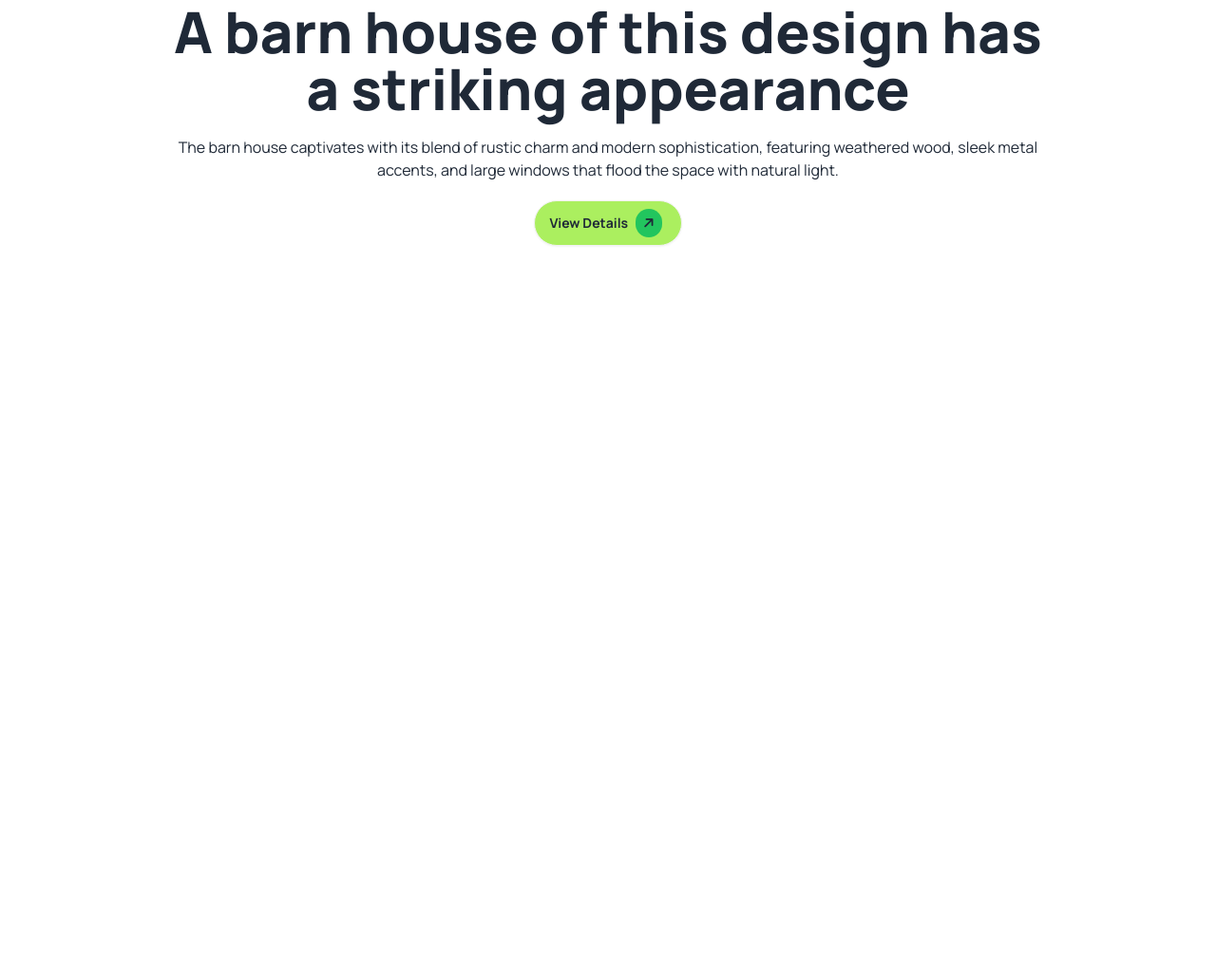
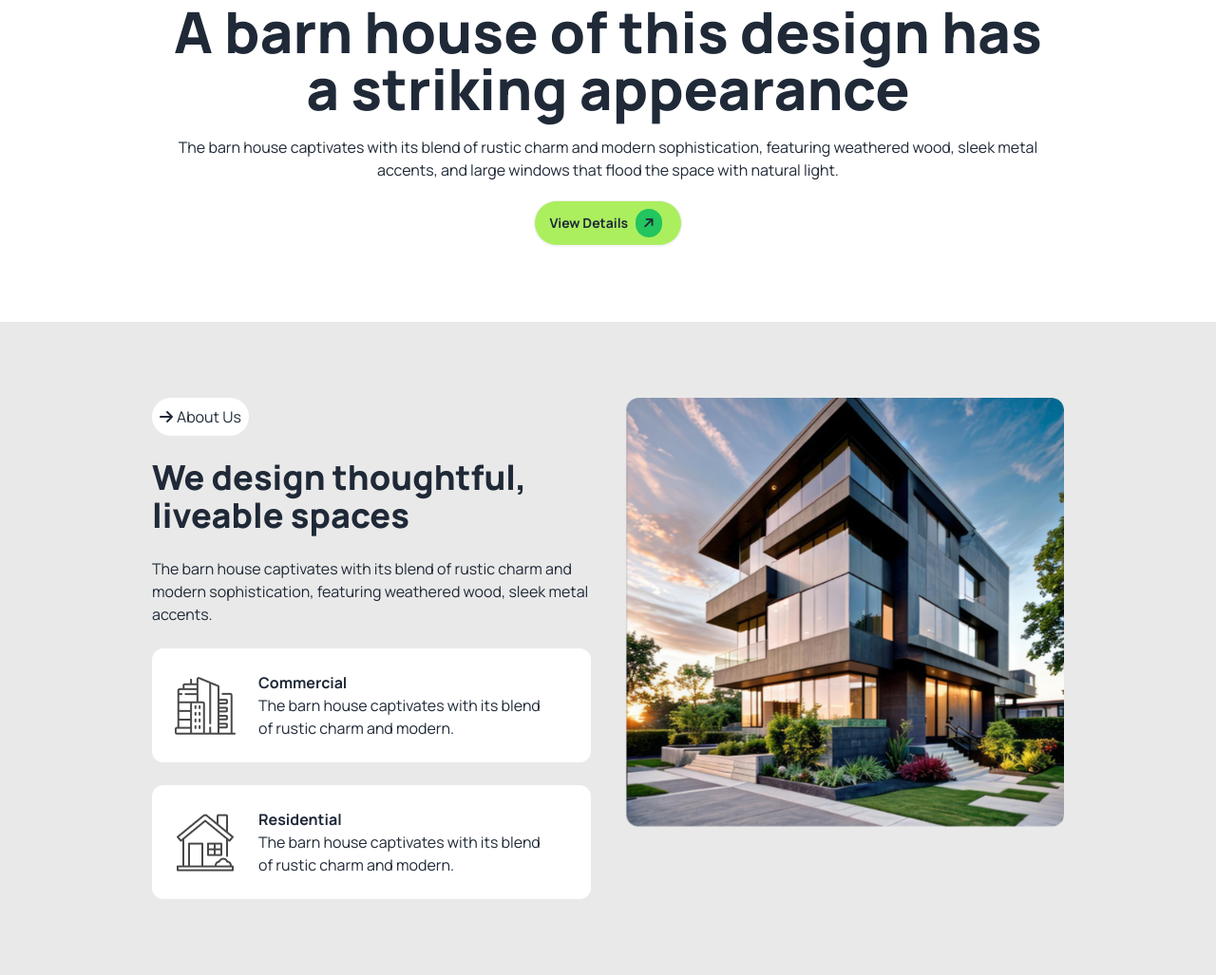
Before and after one commit to IshtiaqMahmud0/assignment_3, a plain HTML site: page index.html in a window 1280 px wide. Shown: the part 435-1462 px from the top of the page at 95% size. Before the commit the page ends 800 px from the top, so only its background shows below. Drawn offline with nearby package versions, Linux system fonts and the light colour scheme.

Commit message:
thoughtful section added

```diff
--- a/index.html
+++ b/index.html
@@ -29,6 +29,7 @@
               clifford: "#da373d",
               "color-primary": "#ABEF5F",
               "color-primary-btn": "#ABEF5F",
+              "color-primarybg": "#E9E9E9",
             },
           },
         },
@@ -98,7 +99,35 @@
           </section>
     </header>
     <body>
-
+        <!-- thoughtful section -->
+         <section class="bg-color-primarybg mt-20 py-20">
+            <!-- content -->
+                <div class="md:w-9/12 mx-auto flex gap-9">
+                    <div class="space-y-6 flex-1">
+                        <button class="bg-white rounded-full p-2"><span class="mr-1"><i class="fa-solid fa-arrow-right"></i></span>About Us </button>
+                        <h2 class="font-extrabold text-4xl">We design thoughtful, <br> liveable spaces</h2>
+                        <p>The barn house captivates with its blend of rustic charm and <br>modern sophistication, featuring weathered wood, sleek metal accents.</p>
+                            <div class="bg-white rounded-xl p-6 flex items-center">
+                                <img class="mr-6" src="assets/commercial.png" alt="">
+                                <div>
+                                    <h4 class="font-bold">Commercial</h4>
+                                    <p>The barn house captivates with its blend <br> of rustic charm and modern.</p>
+                                </div>
+                            </div>
+                            <div class="bg-white rounded-xl p-6 flex items-center">
+                                <img class="mr-6" src="assets/residential.png" alt="">
+                                <div>
+                                <h4 class="font-bold">Residential</h4>
+                                <p>The barn house captivates with its blend <br> of rustic charm and modern.</p>
+                                </div>
+                            </div>
+                     </div>
+                 <!-- image section -->
+                  <div class="flex-1">
+                    <img src="assets/Rectangle.png" alt="">
+                  </div>
+                </div>
+         </section>
     </body>
     <footer>
 
```
